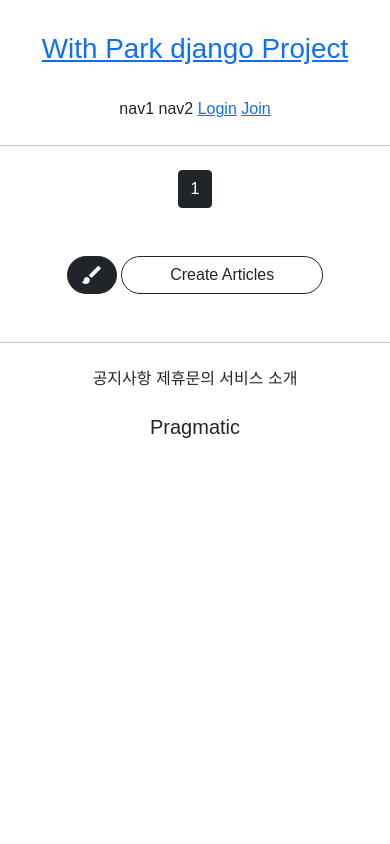
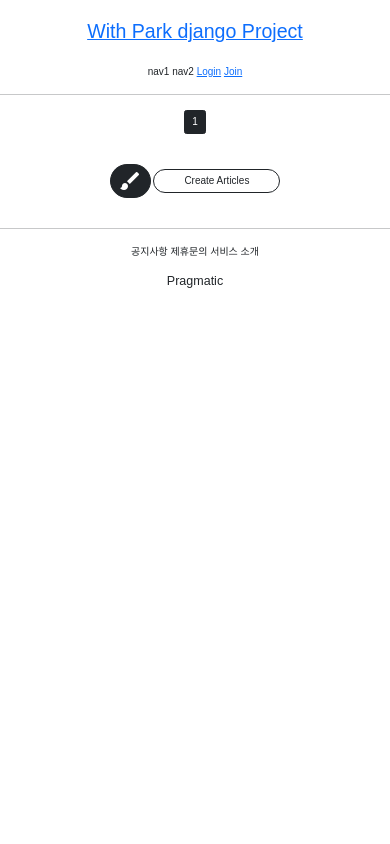
Before and after one commit to MONKEYZ9/withPark_django, a Django app: page /articles/list/ in a window 390 px wide. Run offline with Django 3.2, Linux system fonts and the light colour scheme; data that the repository does not hold is empty; parts of the project's set-up code (start-up, migrations or seed data) failed here and were passed over; some libraries are stand-ins or nearby versions; some web fonts are replaced.

Commit message:
update article list to magicgrid.js gutter, detail.html css, base.css

```diff
--- a/articleapp/templates/articleapp/detail.html
+++ b/articleapp/templates/articleapp/detail.html
@@ -68,10 +68,6 @@
                 </div>
             {% endfor %}
 
-
-
-
-
             {% include 'commentapp/create.html' %}
         </div>
 
--- a/articleapp/templates/articleapp/list.html
+++ b/articleapp/templates/articleapp/list.html
@@ -3,8 +3,14 @@
 {% block content %}
 
     <style>
+        .container {
+            padding: 0;
+            margin: 0 auto;
+        }
+
         .container div {
-            width: 280px;
+            width: 45%;
+                max-width: 200px;
             display: flex;
             justify-content: center;
             align-items: center;
--- a/static/base.css
+++ b/static/base.css
@@ -78,3 +78,11 @@
     border-radius: 1rem;
     margin: 1rem;
 }
+
+/*전체 너비가 500px로 떨어졌을때 적용할 것들*/
+@media screen and (max-width: 500px) {
+    html {
+        /*default font-size 기본 폰트 사이즈가 16이야*/
+        font-size: 10px;
+    }
+}
--- a/static/js/magicgrid.js
+++ b/static/js/magicgrid.js
@@ -277,7 +277,7 @@ MagicGrid.prototype.listen = function listen () {
 let magicGrid = new MagicGrid({
   container: '.container',
   animate: true,
-  gutter: 30,
+  gutter: 12,
   static: true,
   useMin: true
 });
```
Also changed, not shown: README.md.
